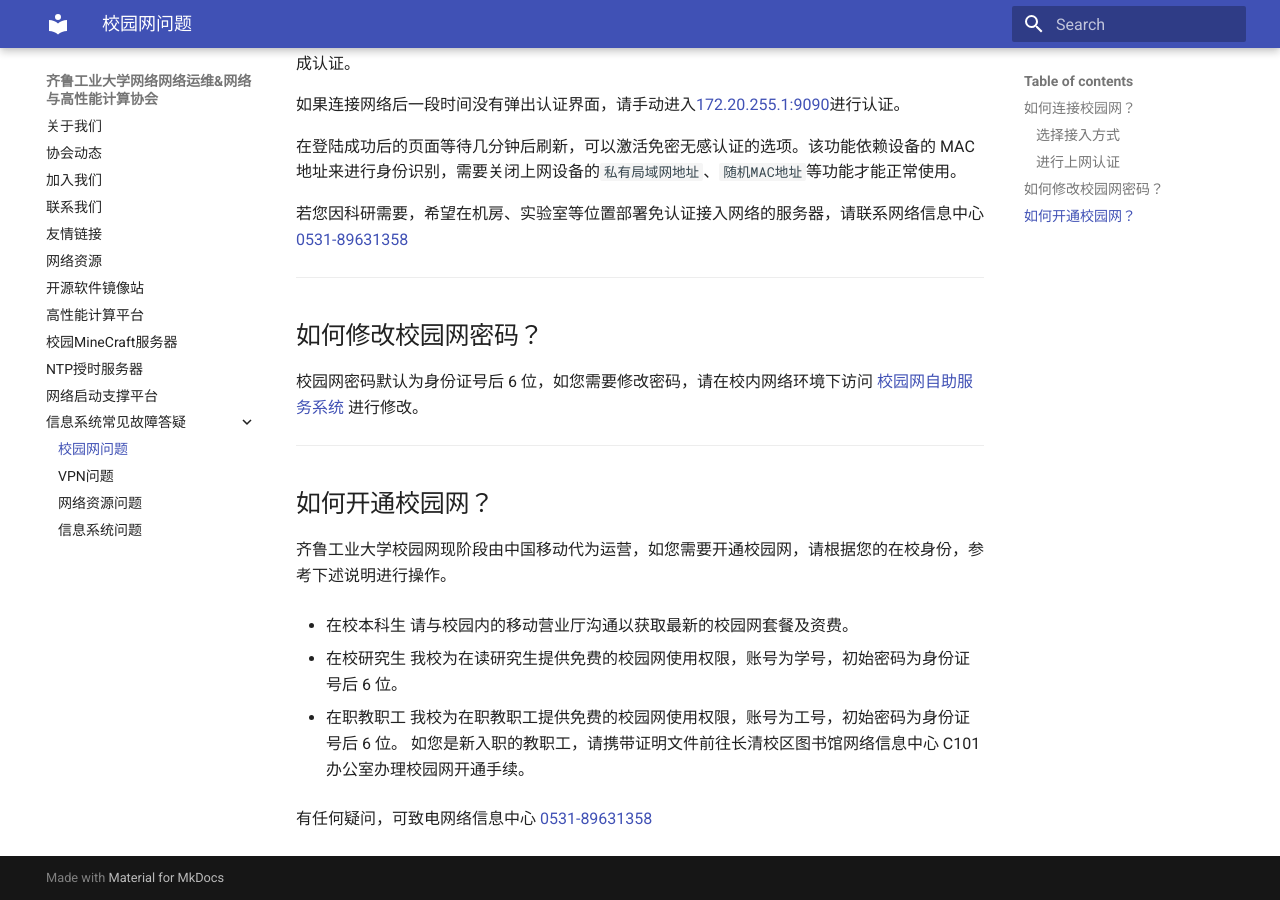
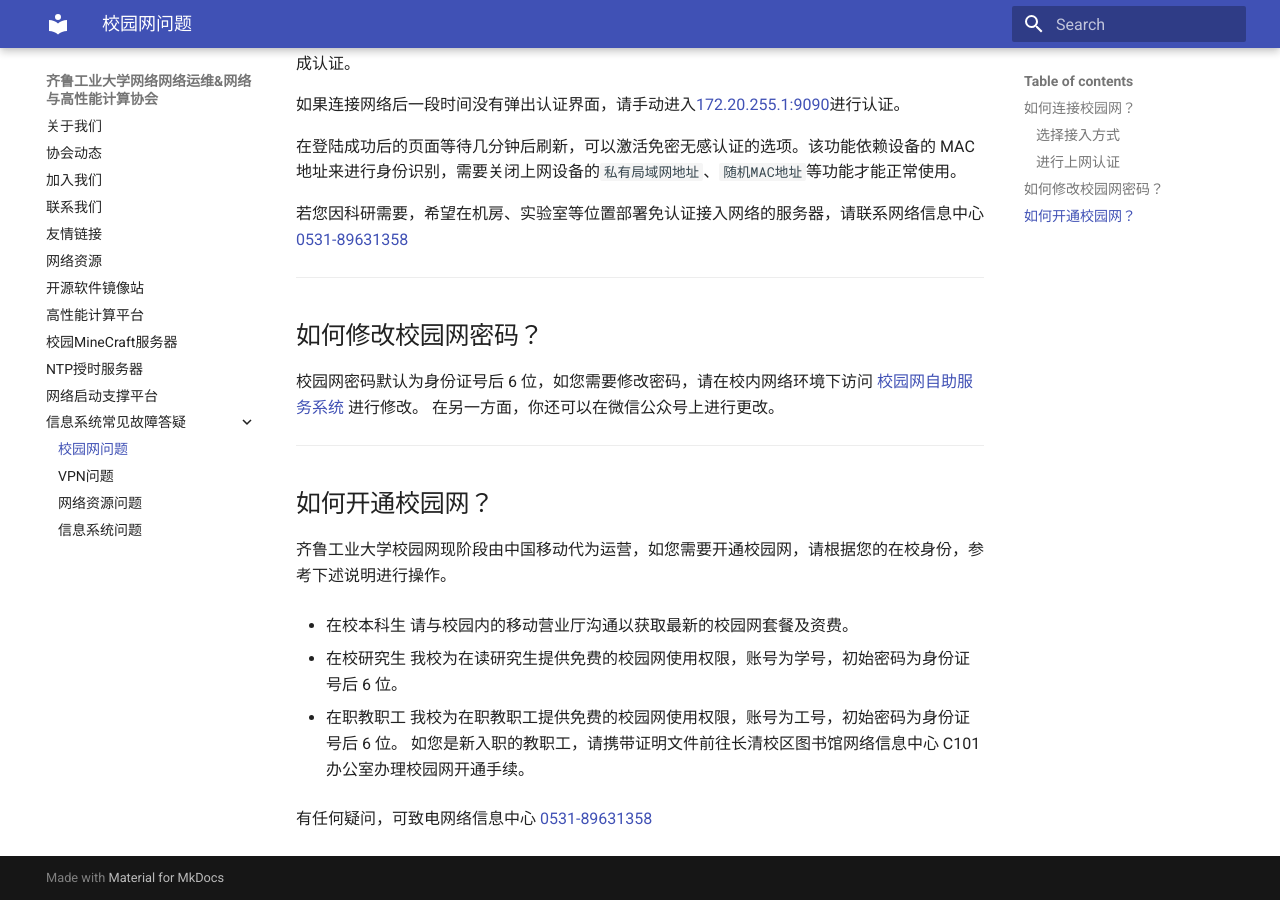
Before and after one commit to SmallJiang/qluweb, an MkDocs documentation site: the page built from docs/help/campusnetwork.md, in a window 1280 px wide and 900 px high, scrolled down 1693 px. Built offline with MkDocs 1.6.1 and Material for MkDocs 9.7.7, drawn with Linux system fonts in a browser that asks for light colours.

Commit message:
撰写文档

```diff
--- a/docs/help/campusnetwork.md
+++ b/docs/help/campusnetwork.md
@@ -52,7 +52,7 @@
 ## 如何修改校园网密码？
 
 校园网密码默认为身份证号后 6 位，如您需要修改密码，请在校内网络环境下访问 [校园网自助服务系统](http://172.17.21.111:8080) 进行修改。
-
+在另一方面，你还可以在微信公众号上进行更改。
 ---
 
 ## 如何开通校园网？
```
